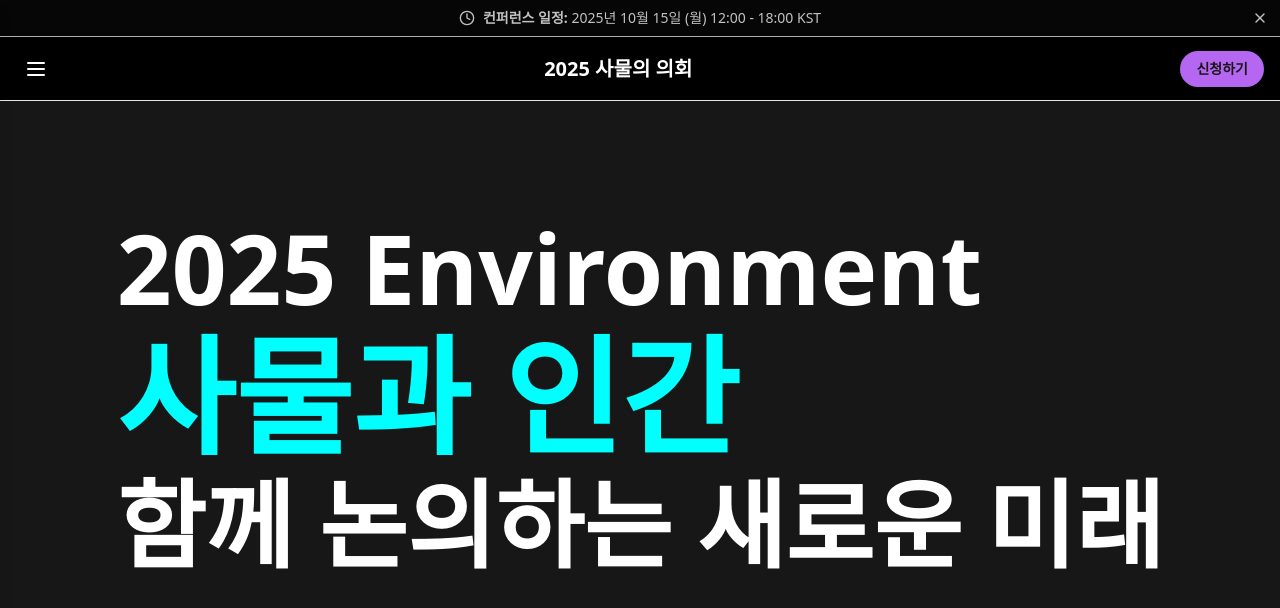
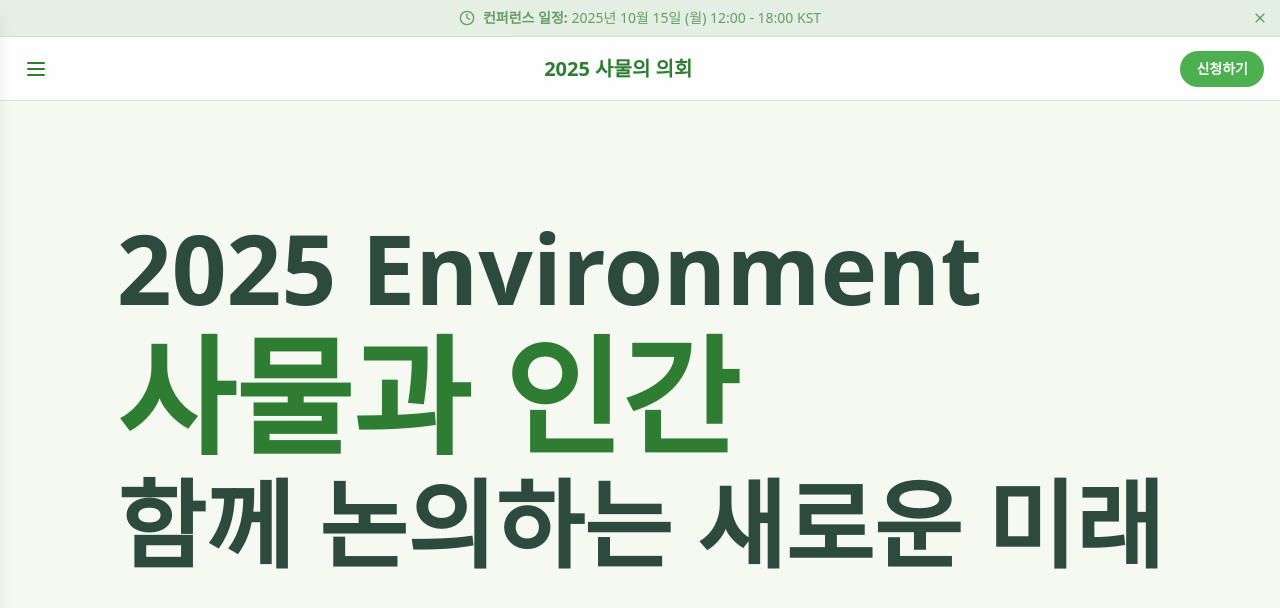
Before and after one commit to shin-minhyuk/samul.parliament, a Next.js app: page / in a window 1280 px wide. Shown: the top 608 px of the page. Built offline with nearby package versions, Linux system fonts and the light colour scheme.

Commit message:
[feat] 환경과 어울리는 색상들로 변경

```diff
--- a/src/app/globals.css
+++ b/src/app/globals.css
@@ -5,14 +5,22 @@
   --color-p-lime: #ccff00;
   --color-p-electric: #00ffff;
 
-  --animate-wiggle: wiggle 0.3s ease-in-out;
+  --color-nature-leaf: #4caf50; /* 신선한 잎사귀 녹색 */
+  --color-nature-forest: #2e7d32; /* 깊은 숲 녹색 */
+  --color-nature-sky: #03a9f4; /* 맑은 하늘 파란색 */
+  --color-nature-earth: #795548; /* 대지의 갈색 */
+  --color-nature-spring: #8bc34a; /* 봄의 연한 녹색 */
+
+  --animate-wiggle: wiggle 0.2s ease-in-out;
 
   @keyframes wiggle {
     0% {
       transform: rotate(0deg);
+      opacity: 0.5;
     }
     50% {
       transform: rotate(-1deg);
+      opacity: 1;
     }
   }
 
@@ -31,8 +39,8 @@
 }
 
 :root {
-  --background: #171717;
-  --foreground: #ffffff;
+  --background: #f5f9f2; /* 매우 연한 민트 그린 */
+  --foreground: #2c4a3e; /* 깊은 포레스트 그린 */
 }
 
 body {
--- a/src/app/page.tsx
+++ b/src/app/page.tsx
@@ -5,12 +5,12 @@ export default function Home() {
     <div className="min-h-screen">
       <Header />
       <main className="pt-24">
-        {/* Main content will go here */}
+        {/* 히어로 배너 */}
         <section className="flex h-[600px] items-center justify-center overflow-hidden">
           <div className="animate-slide-up">
             <div className="group hover:animate-wiggle flex flex-col gap-4 text-8xl font-bold">
               <p>2025 Environment</p>
-              <p className="text-p-electric group-hover:text-p-lime transform text-9xl transition-all duration-300">
+              <p className="text-nature-forest group-hover:text-nature-spring transform text-9xl transition-all duration-100">
                 사물과 인간
               </p>
               <p>함께 논의하는 새로운 미래</p>
--- a/src/components/Header.tsx
+++ b/src/components/Header.tsx
@@ -13,7 +13,7 @@ export default function Header() {
       <header className="fixed top-0 right-0 left-0 z-30 flex flex-col">
         {/* Announcement Banner */}
         {isBannerVisible && (
-          <div className="relative flex animate-pulse items-center justify-center gap-2 border-b border-gray-200 bg-black px-4 py-2 text-center text-sm text-white">
+          <div className="border-nature-forest/20 bg-nature-forest/10 text-nature-forest relative flex animate-pulse items-center justify-center gap-2 border-b px-4 py-2 text-center text-sm">
             <Clock className="h-4 w-4" />
             <p>
               <span className="font-semibold">컨퍼런스 일정:</span> 2025년 10월
@@ -21,7 +21,7 @@ export default function Header() {
             </p>
             <button
               onClick={() => setIsBannerVisible(false)}
-              className="absolute right-2 rounded-full p-1 transition-colors hover:bg-white/10"
+              className="hover:bg-nature-forest/10 absolute right-2 rounded-full p-1 transition-colors"
               aria-label="배너 닫기"
             >
               <X className="h-4 w-4" />
@@ -30,23 +30,22 @@ export default function Header() {
         )}
 
         {/* Main Header */}
-        <div className="flex h-16 items-center justify-between border-b border-gray-200 bg-black px-4">
+        <div className="border-nature-forest/20 flex h-16 items-center justify-between border-b bg-white/80 px-4 backdrop-blur-sm">
           {/* Left - Sidebar Button */}
           <button
-            className="rounded-lg p-2 text-white transition-colors hover:bg-white/10"
+            className="text-nature-forest hover:bg-nature-forest/10 rounded-lg p-2 transition-colors"
             onClick={() => setIsSidebarOpen(true)}
           >
             <Menu className="h-6 w-6" />
           </button>
 
           {/* Center - Title */}
-          <h1 className="text-xl font-semibold text-white">2025 사물의 의회</h1>
+          <h1 className="text-nature-forest text-xl font-semibold">
+            2025 사물의 의회
+          </h1>
 
           {/* Right - Apply Button */}
-          <button
-            type="button"
-            className="bg-p-lavender hover:bg-p-lime rounded-full px-4 py-2 text-sm font-semibold text-[#171717] transition-all hover:scale-105"
-          >
+          <button className="bg-nature-leaf hover:bg-nature-spring hover:animate-wiggle rounded-full px-4 py-2 text-sm font-semibold text-white transition-all">
             신청하기
           </button>
         </div>
```
